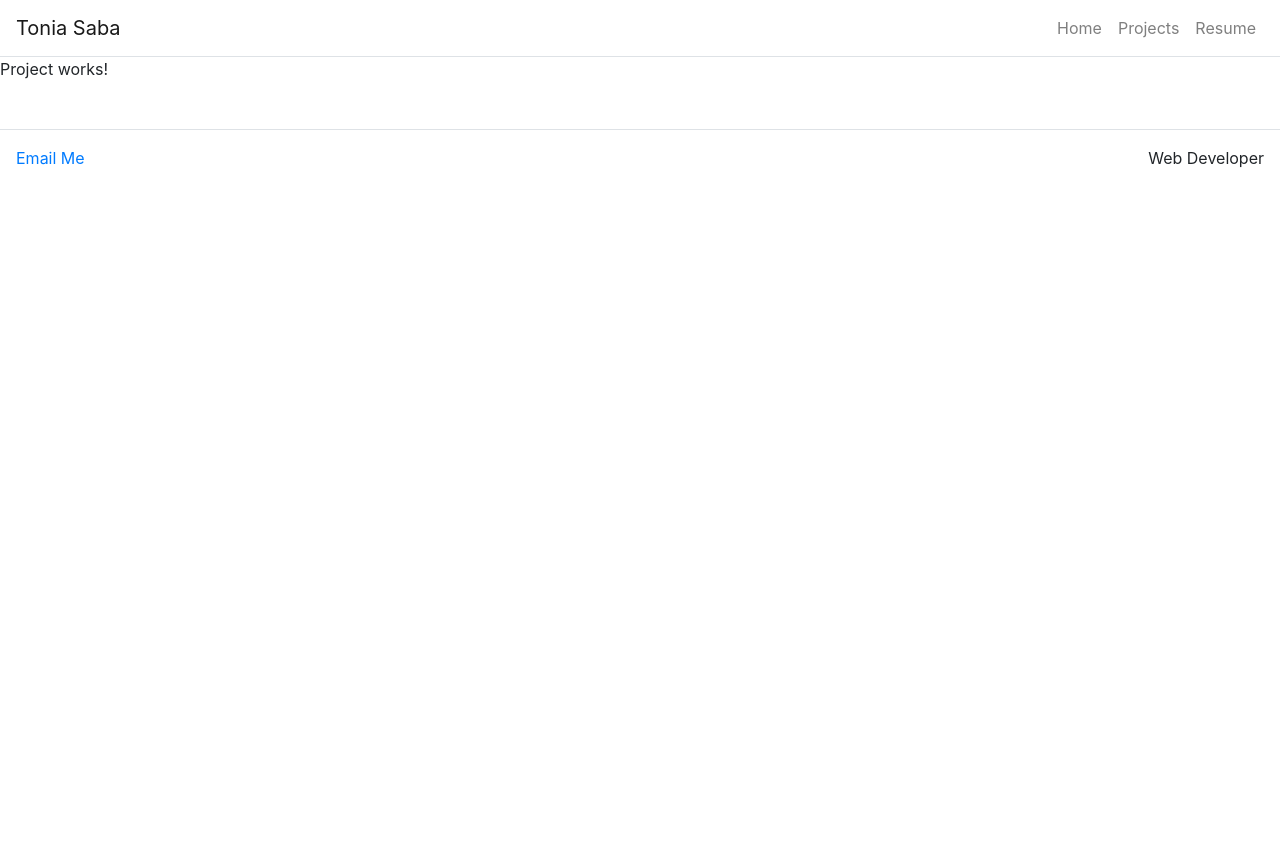
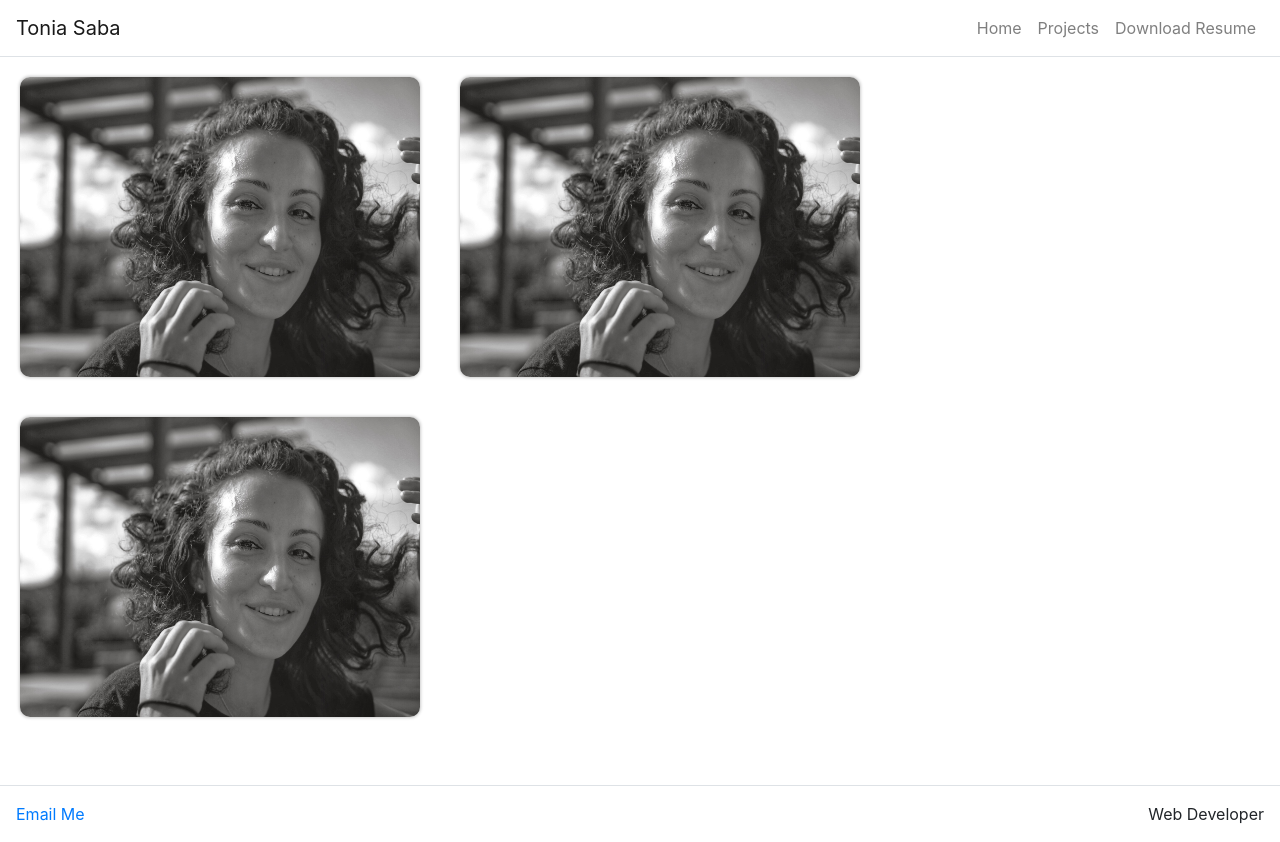
Before and after one commit to tsabz/portfolio, a React (Create React App) app in the folder sabafolio/: page /projects in a window 1280 px wide. Before the commit the page ends 800 px from the top, so only its background shows below. Built offline with nearby package versions, Linux system fonts and the light colour scheme.

Commit message:
carousel , card page and funcationality now work in PROJECT PAGE

```diff
--- a/sabafolio/package.json
+++ b/sabafolio/package.json
@@ -14,7 +14,8 @@
     "react-dom": "^16.13.1",
     "react-responsive-animate-navbar": "^1.1.8",
     "react-router-dom": "^5.2.0",
-    "react-scripts": "3.4.3"
+    "react-scripts": "3.4.3",
+    "react-spring": "^8.0.27"
   },
   "scripts": {
     "start": "react-scripts start",
--- a/sabafolio/src/App.js
+++ b/sabafolio/src/App.js
@@ -43,7 +43,7 @@
                 <Nav className="ml-auto">
                   <Link className="nav-link" to="/">Home</Link>
                   <Link className="nav-link" to="/projects">Projects</Link>
-                  <a className="nav-link" href="https://docs.google.com/document/d/1yrCAZunRJWwRmdi-le2rSYupCvo4D5cnQbg2cJnQyFQ/export?format=pdf">Resume</a>
+                  <a className="nav-link" href="https://docs.google.com/document/d/1yrCAZunRJWwRmdi-le2rSYupCvo4D5cnQbg2cJnQyFQ/export?format=pdf"> Download Resume</a>
                 </Nav>
               </Navbar.Collapse>
             </Navbar>
--- /dev/null
+++ b/sabafolio/src/components/card.js
@@ -0,0 +1,13 @@
+import React from 'react';
+import CardInfo from '../components/cardinfo.js'
+
+function Card(props){
+    return(
+        <div className="d-inline-block g-card" onClick={(e) => props.click(props.item)}>
+            <img className="g-card-image" src={props.item.imgSrc} alt={props.item.imgSrc}/>
+            { props.item.selected && <CardInfo title={props.item.title} subTitle={props.item.subTitle} link={props.item.link} /> }
+        </div>
+    );
+}
+
+export default Card;
--- /dev/null
+++ b/sabafolio/src/components/cardinfo.js
@@ -0,0 +1,20 @@
+import React from 'react'
+import {useSpring, animated } from 'react-spring'
+
+
+function CardInfo(props) {
+
+    const style = useSpring({opacity: 1, from: {opacity: 0}})
+
+    return(
+
+      <animated.div className="g-card-info" style={style}>
+            <p className="g-card-title">{props.title}</p>
+            <p className="g-card-sub-title">{props.subTitle}</p>
+            <a href={props.link} target="_blank" rel="noopener noreferrer">View</a>
+        </animated.div>
+
+    );
+}
+
+export default CardInfo;
--- /dev/null
+++ b/sabafolio/src/components/carousel.js
@@ -0,0 +1,79 @@
+import React from 'react'
+
+import Card from '../components/card.js'
+
+import Container from 'react-bootstrap/Container';
+import Row from 'react-bootstrap/Row';
+// import Col from 'react-bootstrap/Col';
+import Tonia from '../assests/images/toniasaba.JPG'
+
+
+class Carousel extends React.Component {
+    constructor(props) {
+        super(props);
+        this.state = {
+            items: [
+                {
+                    id: 0,
+                    title: 'title',
+                    subTitle: 'description',
+                    imgSrc: Tonia,
+                    link: 'https://google.com',
+                    selected: false
+                },
+                {
+                    id: 1,
+                    title: 'title',
+                    subTitle: 'description',
+                    imgSrc: Tonia,
+                    link: 'https://google.com',
+                    selected: false
+                },
+                {
+                    id: 2,
+                    title: 'title',
+                    subTitle: 'description',
+                    imgSrc: Tonia,
+                    link: 'https://google.com',
+                    selected: false
+                }
+            ]
+        }
+    }
+
+    handleCardClick = (id, card) => {
+        console.log(id)
+
+        let items = [...this.state.items];
+
+        items[id].selected = items[id].selected ? false : true;
+
+        items.forEach(item => {
+            if(item.id !== id) {
+                item.selected = false;
+            }
+        });
+
+        this.setState({
+            items
+        })
+    }
+
+    makeItems = (items) => {
+        return items.map(item => {
+            return <Card item={item} click={(e => this.handleCardClick(item.id, e))} key={item.id} />
+        })
+    }
+
+    render() {
+        return(
+            <Container fluid={true}>
+                <Row className="Justify-content-around">
+                    {this.makeItems(this.state.items)}
+                </Row>
+            </Container>
+        );
+    }
+}
+
+export default Carousel
--- a/sabafolio/src/components/footer.js
+++ b/sabafolio/src/components/footer.js
@@ -9,7 +9,7 @@
             <Container fluid={true}>
                 <Row className="border-top justify-content-between p-3">
                     <Col className="p-0" md={3} sm={12}>
-                    <a href="mailto:tonia.saba@gmail.com" target="_blank" >Email Me</a>
+                    <a href="mailto:tonia.saba@gmail.com" target="_blank" rel="noopener noreferrer">Email Me</a>
                     </Col>
                     <Col className="p-0 d-flex justify-content-end" md={3}>
                         Web Developer
--- a/sabafolio/src/index.css
+++ b/sabafolio/src/index.css
@@ -11,3 +11,30 @@
   font-family: source-code-pro, Menlo, Monaco, Consolas, 'Courier New',
     monospace;
 }
+
+
+.g-card {
+  margin: 20px;
+}
+
+.g-card-image {
+  border-radius: 10px;
+  width: 400px;
+  height: 300px;
+  box-shadow: 0px 0px 3px 1px #ccc;
+}
+
+.g-card-info {
+  margin-top: 10px;
+  min-height: 100px;
+}
+
+.g-card-title {
+  font-size: 24px;
+  margin: 0px;
+}
+
+.g-card-sub-title {
+  font-size: 16px;
+  margin: 0px;
+}
--- a/sabafolio/src/pages/home.js
+++ b/sabafolio/src/pages/home.js
@@ -4,7 +4,9 @@
 
 function HomePage(props) {
     return(
+        <div>
         <Jumbo title={props.title} subTitle={props.subTitle} text={props.text} />
+        </div>
     );
 }
 
--- a/sabafolio/src/pages/projects.js
+++ b/sabafolio/src/pages/projects.js
@@ -1,9 +1,11 @@
 import React from 'react';
-
+import Carousel from '../components/carousel.js';
 
 function ProjectsPage(props) {
     return(
-        <p>Project works!</p>
+        <div>
+        <Carousel />
+        </div>
     )
 }
 
```
Also changed, not shown: sabafolio/src/assests/images/toniasaba.JPG (added), 1 other file (tests, documents, lock files or other folders).
